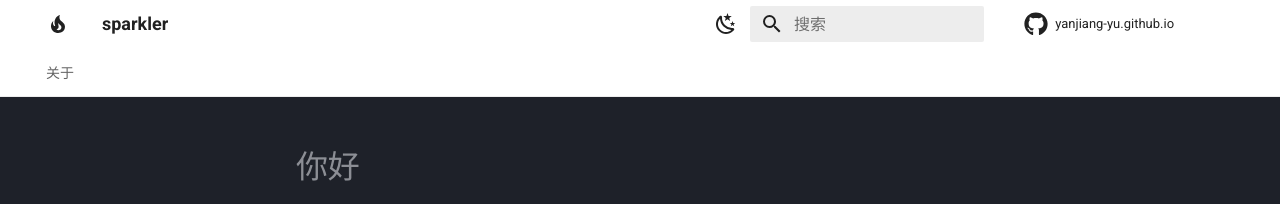
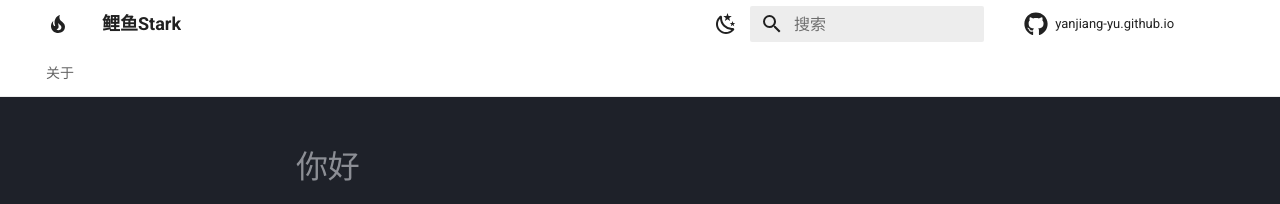
Before and after one commit to YANJIANG-YU/yanjiang-yu.github.io, an MkDocs documentation site: the page built from docs/index.md, in a window 1280 px wide. Shown: the top 204 px of the page. Built offline with MkDocs 1.6.1 and Material for MkDocs 9.7.7, drawn with Linux system fonts in a browser that asks for light colours; comment, search, counter and statistics services are not loaded.

Commit message:
Update mkdocs.yml

```diff
--- a/mkdocs.yml
+++ b/mkdocs.yml
@@ -1,5 +1,5 @@
 # [Info]
-site_name: sparkler # 左上角标题
+site_name: 鲤鱼Stark # 左上角标题
 site_url: https://yanjiang-yu.github.io
 site_author: 余焱江
 site_description: 余焱江的个人网站
```
